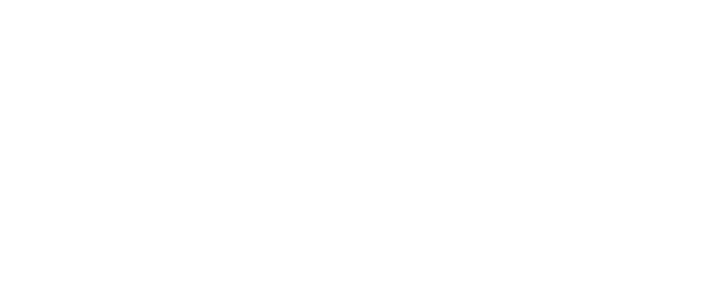
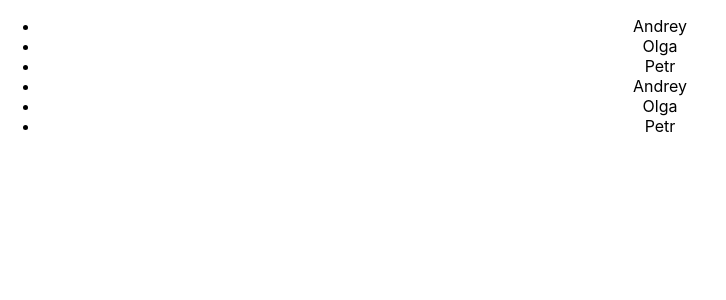
Before and after one commit to AndreyZaytsev90/IT-INC-big-vanilla-project, a React (Create React App) app in the folder JS-TS/: page / in a window 1280 px wide. Shown: the top 300 px of the page, without its empty margins (0-726 px from the left). Built offline with nearby package versions, Linux system fonts and the light colour scheme.

Commit message:
change file

```diff
--- a/JS-TS/src/App.tsx
+++ b/JS-TS/src/App.tsx
@@ -3,8 +3,17 @@
 
 
 function App() {
+  const names = [ "Andrey", "Olga", "Petr"]
+  const users = [ {id: 1, name: "Andrey"}, {id: 2, name: "Olga"}, {id: 2, name: "Petr"}]
+  const lielements = names.map(name => <li>{name}</li>)
+
+  const lielementsUsers = users.map((user, index) => <li key={user.id}>{user.name}</li>)
   return (
     <div className="App">
+      <ul>
+        {lielements}
+        {lielementsUsers}
+      </ul>
 
     </div>
   );
```
